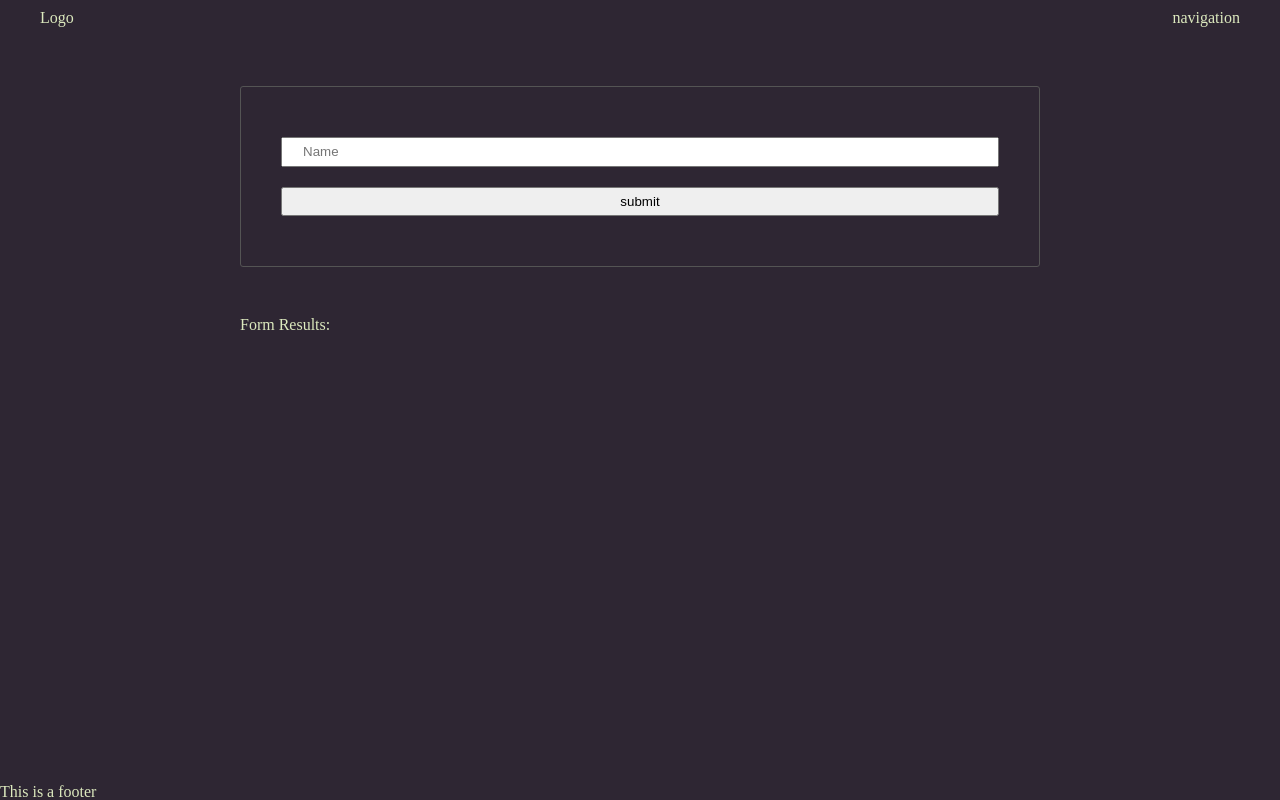
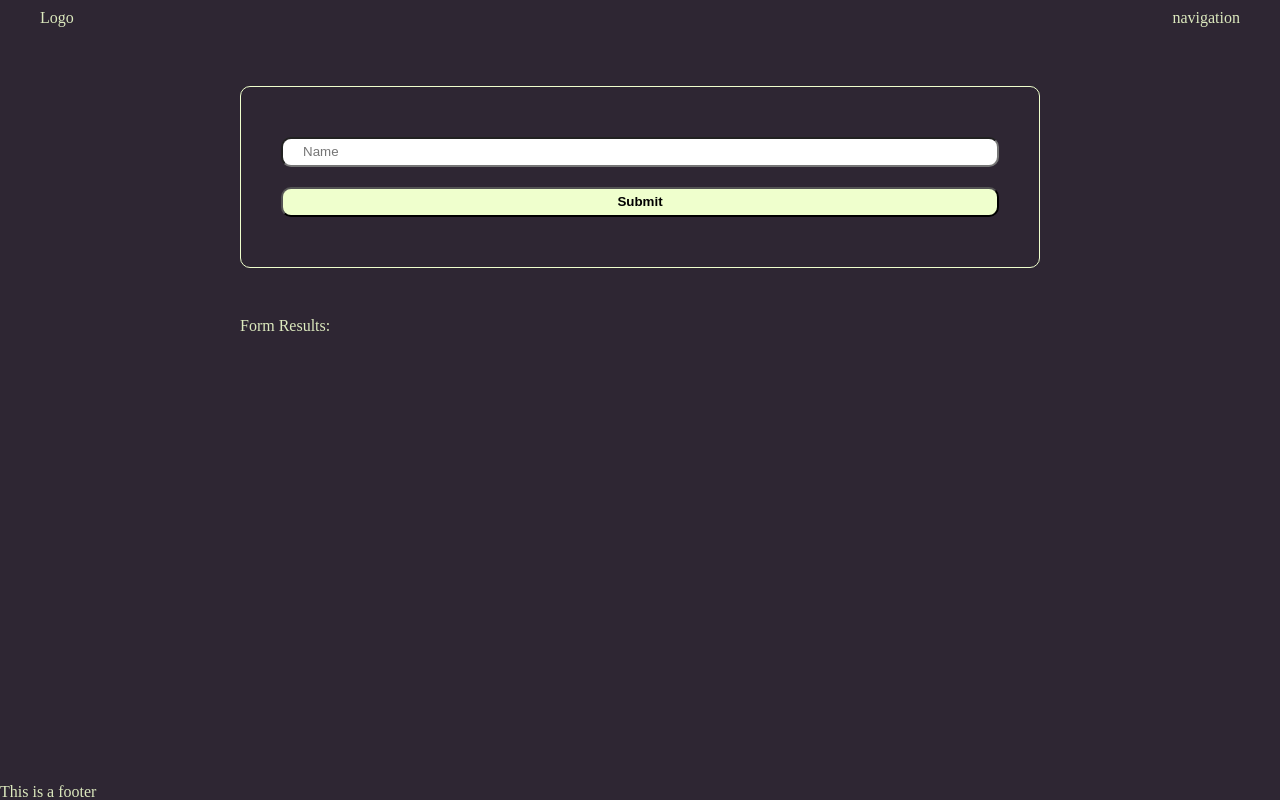
Before and after one commit to robinedmunds/NLP-Build-Tools-Project, a website: page src/client/views/index.html in a window 1280 px wide. Drawn offline with nearby package versions, Linux system fonts and the light colour scheme; files that its build step writes are made by us from their sources.

Commit message:
Customise form.scss styles

```diff
--- a/src/client/styles/form.scss
+++ b/src/client/styles/form.scss
@@ -1,12 +1,27 @@
+@import "colours";
+
+$border-rad: 10px;
+
 form {
-    border: 1px solid #545454;
+    border: 1px solid $col-txt2;
     border-radius: 3px;
     padding: 40px;
-}
+    border-radius: $border-rad;
 
     input {
         padding: 5px 20px;
         width: 100%;
         line-height: 16px;
         margin: 10px 0;
+        border-radius: $border-rad;
     }
+
+    input[type=submit] {
+        background-color: $col-txt2;
+        text-transform: capitalize;
+        font-weight: bold;
+        &:hover {
+            background-color: $col-highlight;
+        }
+    }
+}
```
Lines whose indentation alone changed are shown as unchanged.
